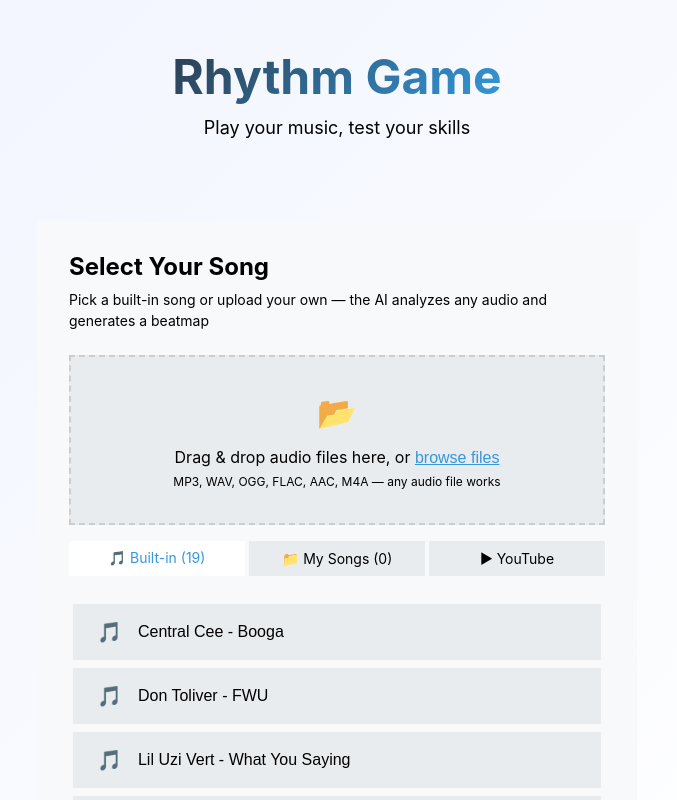
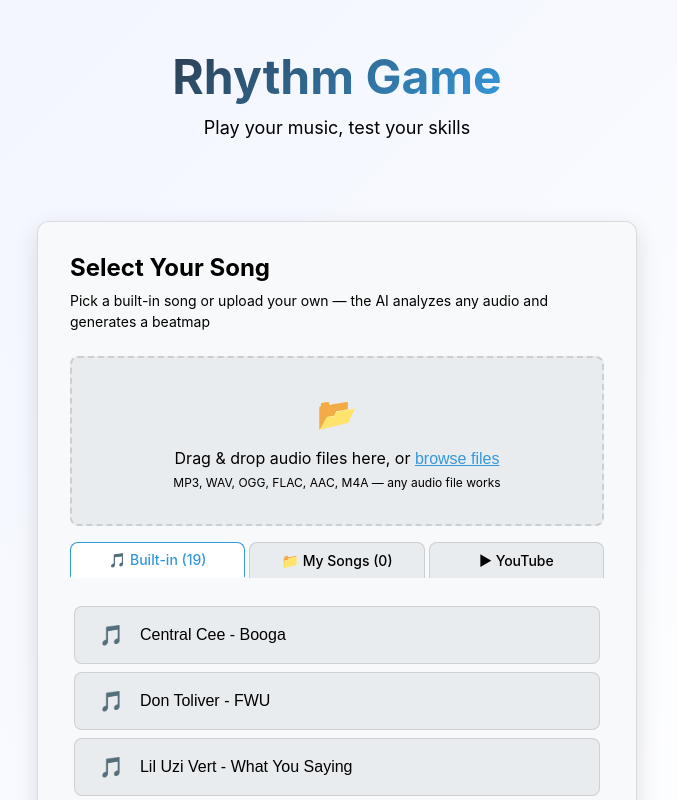
Before and after one commit to danielfrankin85-blip/RhythmAi, a React (Vite) app: page / in a window 1280 px wide. Shown: the whole page, without its empty margins (303-980 px from the left). Built offline with nearby package versions, Linux system fonts and the light colour scheme.

Commit message:
Add 21 missing CSS design tokens (borders, radii, shadows, glows, transitions) - fixes invisible difficulty buttons

```diff
--- a/src/styles/global.css
+++ b/src/styles/global.css
@@ -58,8 +58,39 @@
   --font-size-4xl: 3rem;
 
   --font-weight-normal: 400;
+  --font-weight-medium: 500;
   --font-weight-semibold: 600;
   --font-weight-bold: 700;
+
+  /* ── Borders ────────────────────────────────────────────────────────── */
+  --border-width: 1px;
+  --border-width-thick: 2px;
+
+  /* ── Border radii ───────────────────────────────────────────────────── */
+  --radius-sm: 4px;
+  --radius-md: 8px;
+  --radius-lg: 12px;
+  --radius-full: 9999px;
+
+  /* ── Shadows ────────────────────────────────────────────────────────── */
+  --shadow-sm: 0 1px 3px rgba(0, 0, 0, 0.08);
+  --shadow-md: 0 4px 12px rgba(0, 0, 0, 0.1);
+  --shadow-lg: 0 8px 24px rgba(0, 0, 0, 0.12);
+  --shadow-2xl: 0 16px 48px rgba(0, 0, 0, 0.18);
+
+  /* ── Transitions ────────────────────────────────────────────────────── */
+  --transition-fast: 150ms ease;
+  --transition-base: 250ms ease;
+  --transition-normal: 300ms ease;
+  --ease-out-expo: cubic-bezier(0.16, 1, 0.3, 1);
+
+  /* ── Glows ──────────────────────────────────────────────────────────── */
+  --glow-blue: 0 0 12px rgba(52, 152, 219, 0.45);
+  --glow-green: 0 0 12px rgba(46, 204, 113, 0.45);
+  --glow-yellow: 0 0 12px rgba(243, 196, 18, 0.45);
+  --glow-red: 0 0 12px rgba(231, 76, 60, 0.45);
+  --glow-perfect: 0 0 16px rgba(255, 215, 0, 0.6);
+  --glow-good: 0 0 12px rgba(144, 238, 144, 0.5);
 }
 
 /* ═══════════════════════════════════════════════════════════════════════════
```
